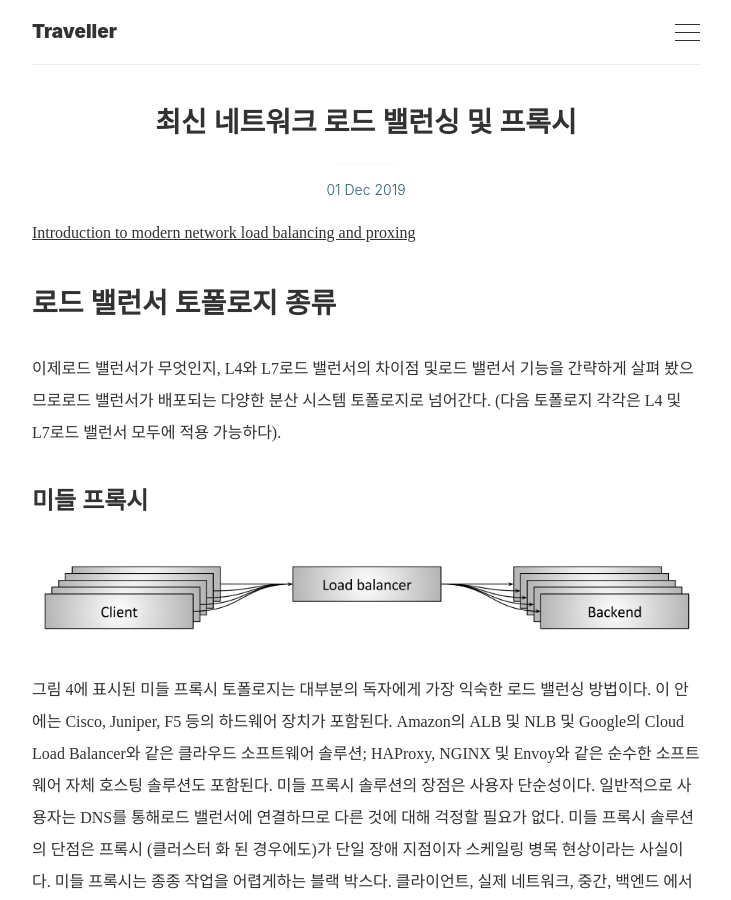
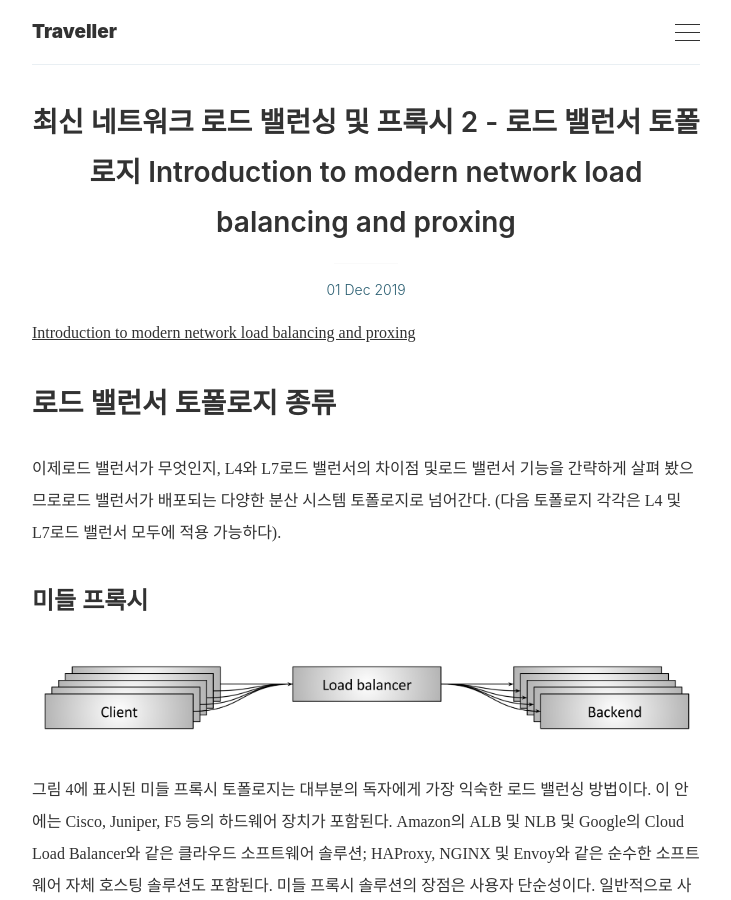
Before and after one commit to suhyunbaik/suhyunbaik.github.io, a Jekyll site: the page built from _posts/2019-12-01-introduction-to-modern-network-load-balancing-and-proxing-2.md, in a window 1280 px wide and 900 px high. Shown: the whole window, without its empty margins (274-1005 px from the left). Built offline with Jekyll 4.4.1, drawn with Linux system fonts in a browser that asks for light colours.

Commit message:
Feat: add introduction to modern network load balancing and proxing 1, 2

```diff
--- a/_posts/2019-12-01-introduction-to-modern-network-load-balancing-and-proxing-2.md
+++ b/_posts/2019-12-01-introduction-to-modern-network-load-balancing-and-proxing-2.md
@@ -1,6 +1,6 @@
 ---
 layout: post
-title: 최신 네트워크 로드 밸런싱 및 프록시 #2 - 로드 밸런서 토폴로지 Introduction to modern network load balancing and proxing #2 - load balancer topologies
+title: 최신 네트워크 로드 밸런싱 및 프록시 2 - 로드 밸런서 토폴로지 Introduction to modern network load balancing and proxing #2 - load balancer topologies
 tags: [번역, 로드밸런서, 토폴로지]
 ---
 
```
Also changed, not shown: _posts/2019-12-01-introduction-to-modern-network-load-balancing-and-proxing-1.md (+1 -1 lines).
